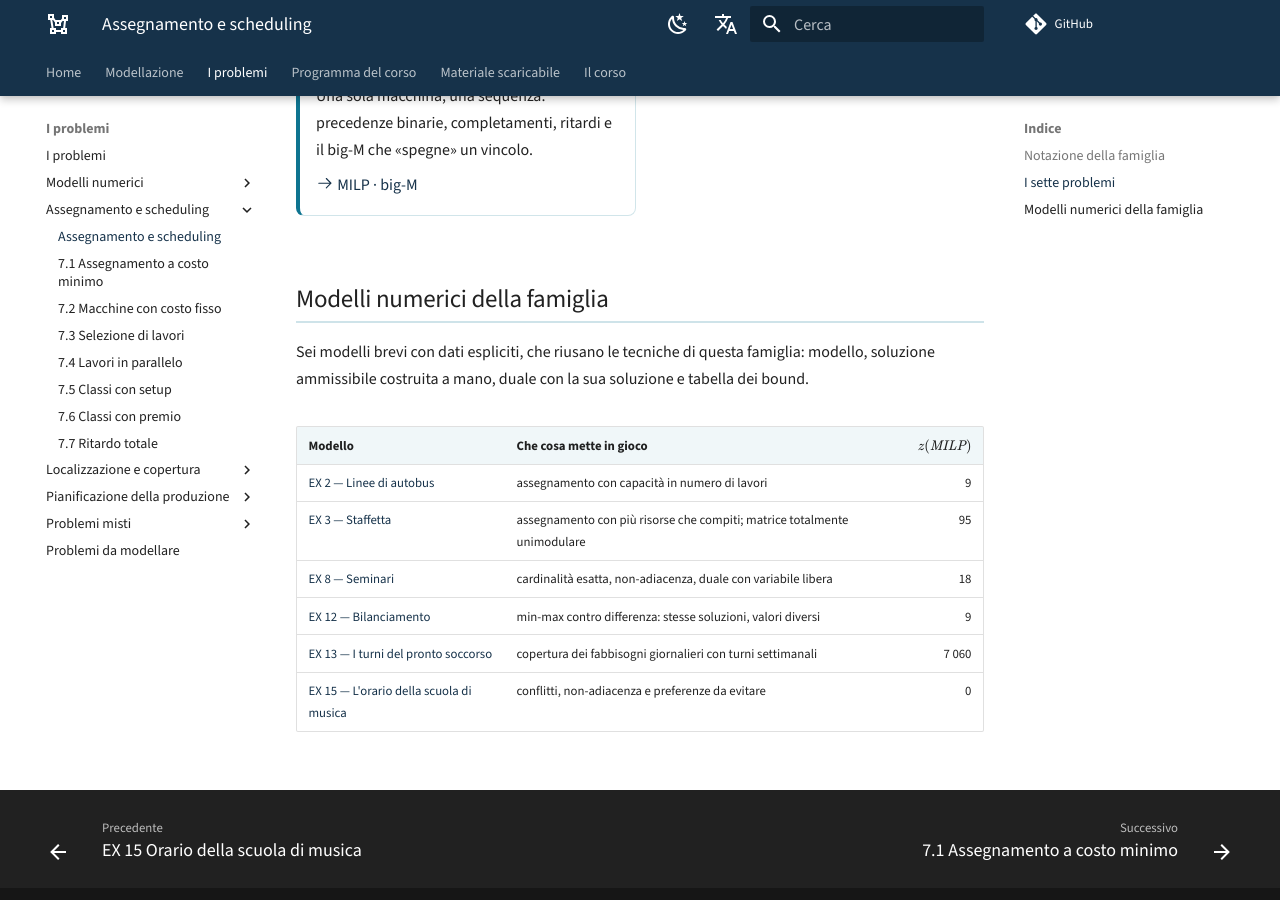
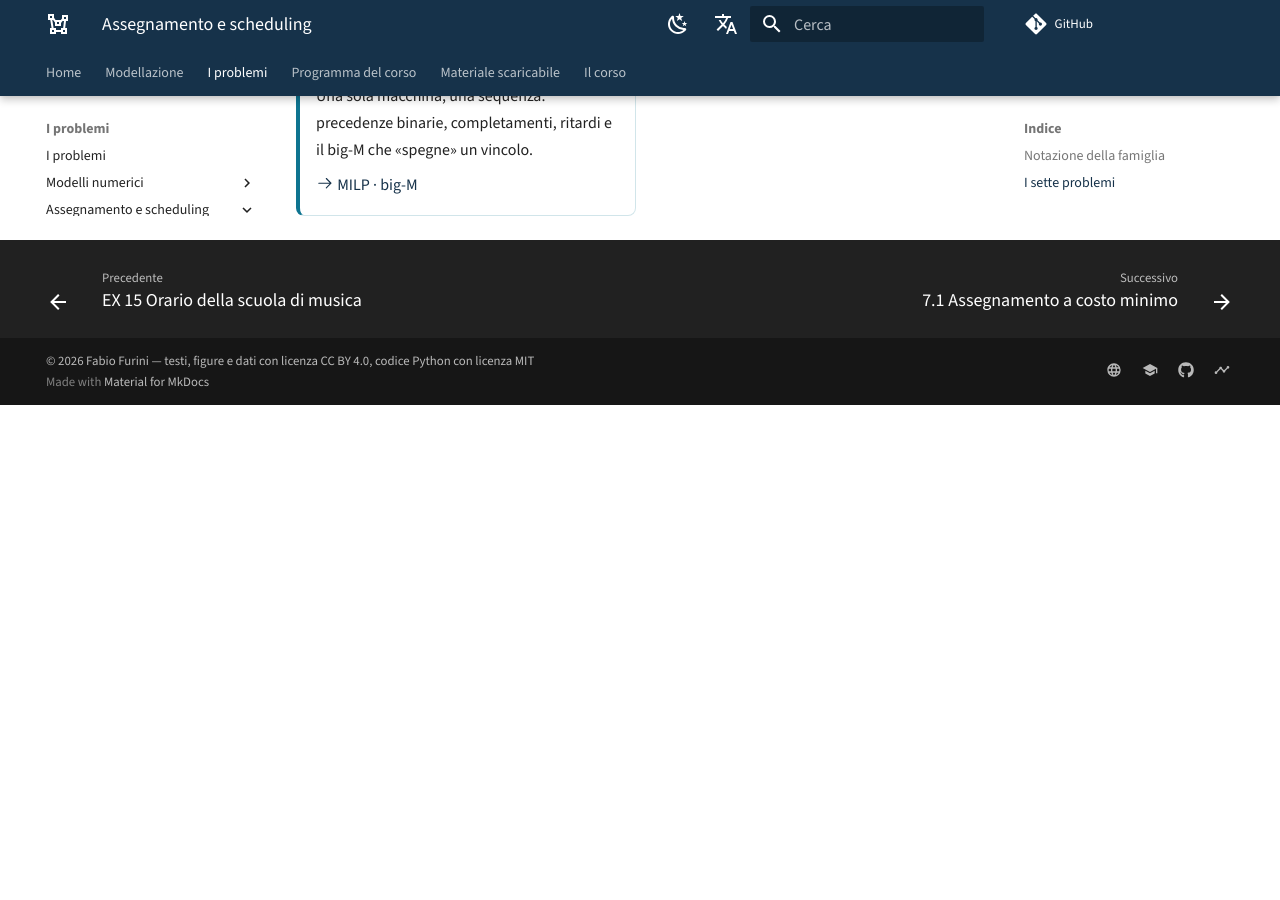
Before and after one commit to fabiofurini/modellazione-mip, an MkDocs documentation site: the page built from docs/scheduling.md, in a window 1280 px wide and 900 px high, scrolled down 2186 px. Built offline with MkDocs 1.6.1 and Material for MkDocs 9.7.7, drawn with Linux system fonts in a browser that asks for light colours; comment, search, counter and statistics services are not loaded; after the commit the page ends 2591 px from its top, so only the background shows below that.

Commit message:
le pagine delle famiglie non elencano piu' i problemi numerici
Ogni pagina di famiglia chiudeva con una tabella «Modelli numerici della
famiglia»: sei righe su scheduling, meno sulle altre, con il link all'esercizio
e il suo z(MILP). Una classe di problemi pero' si presenta con le sue tecniche,
non con un indice di esercizi --- quell'elenco ce l'hanno gia' la pagina dei
modelli numerici e il programma, e li' e' completo e in un posto solo.

Le quattro pagine finiscono ora sulla griglia dei problemi della famiglia.
Nessuno linkava quelle ancore, e la dispensa quelle liste non le ha mai avute.

Co-Authored-By: Claude Opus 5 <noreply@anthropic.com>

```diff
--- a/docs/localizzazione.md
+++ b/docs/localizzazione.md
@@ -79,12 +79,3 @@ che ne dipendono e il modo in cui il budget sulle aperture entra nel modello.
     [:octicons-arrow-right-24: MILP · attivazione, massimo](localizzazione-4.md)
 
 </div>
-
-## Modelli numerici della famiglia
-
-Due modelli brevi con dati espliciti sulle tecniche di copertura e attivazione.
-
-| Modello | Che cosa mette in gioco | $z(\mathit{MILP})$ |
-|---|---|---:|
-| [EX 4 — Hub-and-spoke](ex-04-hub.md) | set covering puro; il duale a mano chiude il problema | 3 |
-| [EX 10 — Utensili CNC](ex-10-utensili.md) | attivazione disaggregata al rovescio; una ricetta duale non ammissibile, corretta | 2500 |
--- a/docs/misti.md
+++ b/docs/misti.md
@@ -121,15 +121,3 @@ pareggiando tutto.
     [:octicons-arrow-right-24: MILP · variabile di massimo](misti-9.md)
 
 </div>
-
-## Modelli numerici della famiglia
-
-Quattro modelli brevi con dati espliciti: una selezione con implicazione, un
-lotto minimo, un packing e dei conteggi interi a lotti.
-
-| Modello | Che cosa mette in gioco | $z(\mathit{MILP})$ |
-|---|---|---:|
-| [EX 1 — Il furgone da otto posti](ex-01-furgone.md) | selezione con capacità e un'implicazione fra gruppi | 120 |
-| [EX 5 — Fondi acquistabili a lotti](ex-05-fondi.md) | conteggi interi a lotti, con un vincolo di proporzione | 16 |
-| [EX 6 — Veicoli con quantità minima](ex-06-veicoli.md) | lotto minimo: una quantità minima se il tipo si produce | 25 250 |
-| [EX 9 — Le regine sulla scacchiera](ex-09-regine.md) | packing su scacchiera: righe, colonne e diagonali | 4 |
--- a/docs/produzione.md
+++ b/docs/produzione.md
@@ -79,14 +79,3 @@ modo sistematico.
     [:octicons-arrow-right-24: MILP · lotto minimo](produzione-3.md)
 
 </div>
-
-## Modelli numerici della famiglia
-
-Tre modelli brevi con dati espliciti sulle stesse tecniche: il bilancio
-delle scorte, il costo fisso di attrezzaggio e il lotto minimo.
-
-| Modello | Che cosa mette in gioco | $z(\mathit{MILP})$ |
-|---|---|---:|
-| [EX 7 — Aerei su commessa con costo fisso](ex-07-aerei.md) | costo fisso di attrezzaggio e quantità libera fino alla richiesta | 5 |
-| [EX 11 — Scarpe con soglia minima di produzione](ex-11-scarpe-soglia.md) | lotto minimo con tre risorse condivise | 24 000 |
-| [EX 14 — Scarpe: produzione, scorte e assunzioni](ex-14-scarpe.md) | bilancio delle scorte e organico su tre mesi | 774 180 |
--- a/docs/scheduling.md
+++ b/docs/scheduling.md
@@ -109,18 +109,3 @@ ritardo rispetto alle scadenze quando i lavori si susseguono su una sola macchin
     [:octicons-arrow-right-24: MILP · big-M](scheduling-7.md)
 
 </div>
-
-## Modelli numerici della famiglia
-
-Sei modelli brevi con dati espliciti, che riusano le tecniche di questa
-famiglia: modello, soluzione ammissibile costruita a mano, duale con la sua
-soluzione e tabella dei bound.
-
-| Modello | Che cosa mette in gioco | $z(\mathit{MILP})$ |
-|---|---|---:|
-| [EX 2 — Linee di autobus](ex-02-linee.md) | assegnamento con capacità in numero di lavori | 9 |
-| [EX 3 — Staffetta](ex-03-staffetta.md) | assegnamento con più risorse che compiti; matrice totalmente unimodulare | 95 |
-| [EX 8 — Seminari](ex-08-seminari.md) | cardinalità esatta, non-adiacenza, duale con variabile libera | 18 |
-| [EX 12 — Bilanciamento](ex-12-bilanciamento.md) | min-max contro differenza: stesse soluzioni, valori diversi | 9 |
-| [EX 13 — I turni del pronto soccorso](ex-13-turni.md) | copertura dei fabbisogni giornalieri con turni settimanali | 7 060 |
-| [EX 15 — L'orario della scuola di musica](ex-15-orario.md) | conflitti, non-adiacenza e preferenze da evitare | 0 |
```
